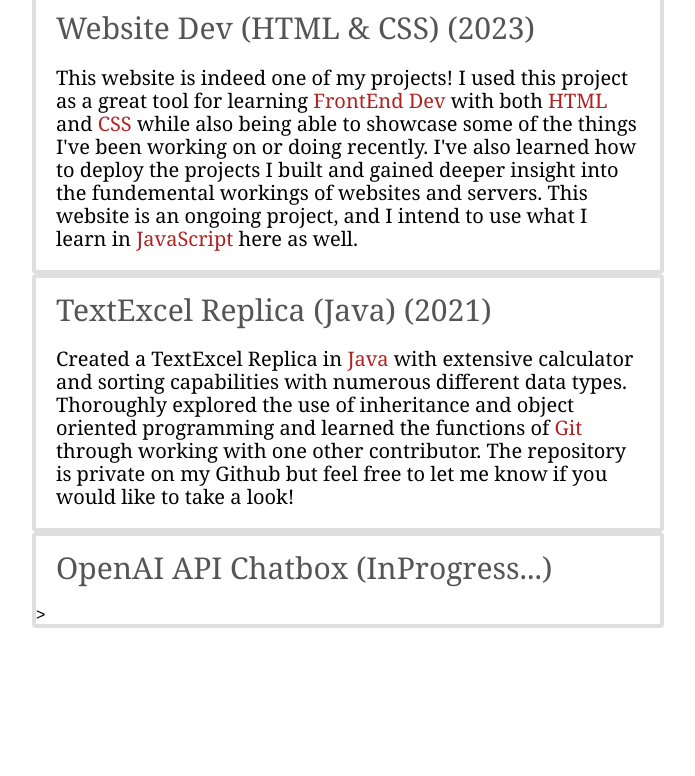
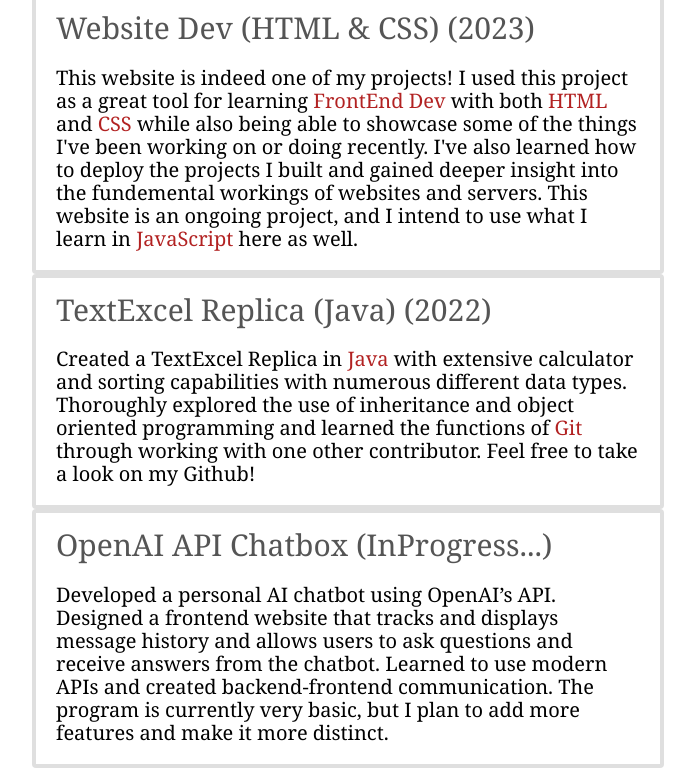
Before and after one commit to Wonant/AnthonyPersonalWebsite, a plain HTML site: page projects.html in a window 1280 px wide. Shown: the part 232-1008 px from the top of the page, without its empty margins (292-987 px from the left). Before the commit the page ends 868 px from the top, so only its background shows below. Drawn offline with Linux system fonts and the light colour scheme.

Commit message:
Add Resume Download

```diff
--- a/projects.html
+++ b/projects.html
@@ -161,7 +161,7 @@
         Projects
       </a>
       *
-      <a href="https://Wonant.github.io/PersonalWebsite/resume.html">
+      <a href="imagesAnthony/Anthony_Wong_Resume_2023 (1).pdf" download>
         Resume
       </a>
     </h3>
@@ -179,20 +179,25 @@
       >
     </div>
     <div class="fadeInLeft cardMain card textBlog">
-      <textBlogHeader>TextExcel Replica (Java) (2021)</textBlogHeader>
+      <textBlogHeader>TextExcel Replica (Java) (2022)</textBlogHeader>
 
       <textBlog
         >Created a TextExcel Replica in <a>Java</a> with extensive calculator
         and sorting capabilities with numerous different data types. Thoroughly
         explored the use of inheritance and object oriented programming and
         learned the functions of <a>Git</a> through working with one other
-        contributor. The repository is private on my Github but feel free to let
-        me know if you would like to take a look!</textBlog
+        contributor. Feel free to take a look on my Github!</textBlog
       >
     </div>
     <div class="fadeInLeft cardMain card textBlog">
       <textBlogHeader>OpenAI API Chatbox (InProgress...)</textBlogHeader>
-
+      <textblog
+        >Developed a personal AI chatbot using OpenAI’s API. Designed a frontend
+        website that tracks and displays message history and allows users to ask
+        questions and receive answers from the chatbot. Learned to use modern
+        APIs and created backend‐frontend communication. The program is
+        currently very basic, but I plan to add more features and make it more
+        distinct.</textblog
       >
     </div>
   </body>
```
Also changed, not shown: blog.html (+1 -1 lines), index.html (+1 -1 lines), 1 other file.
